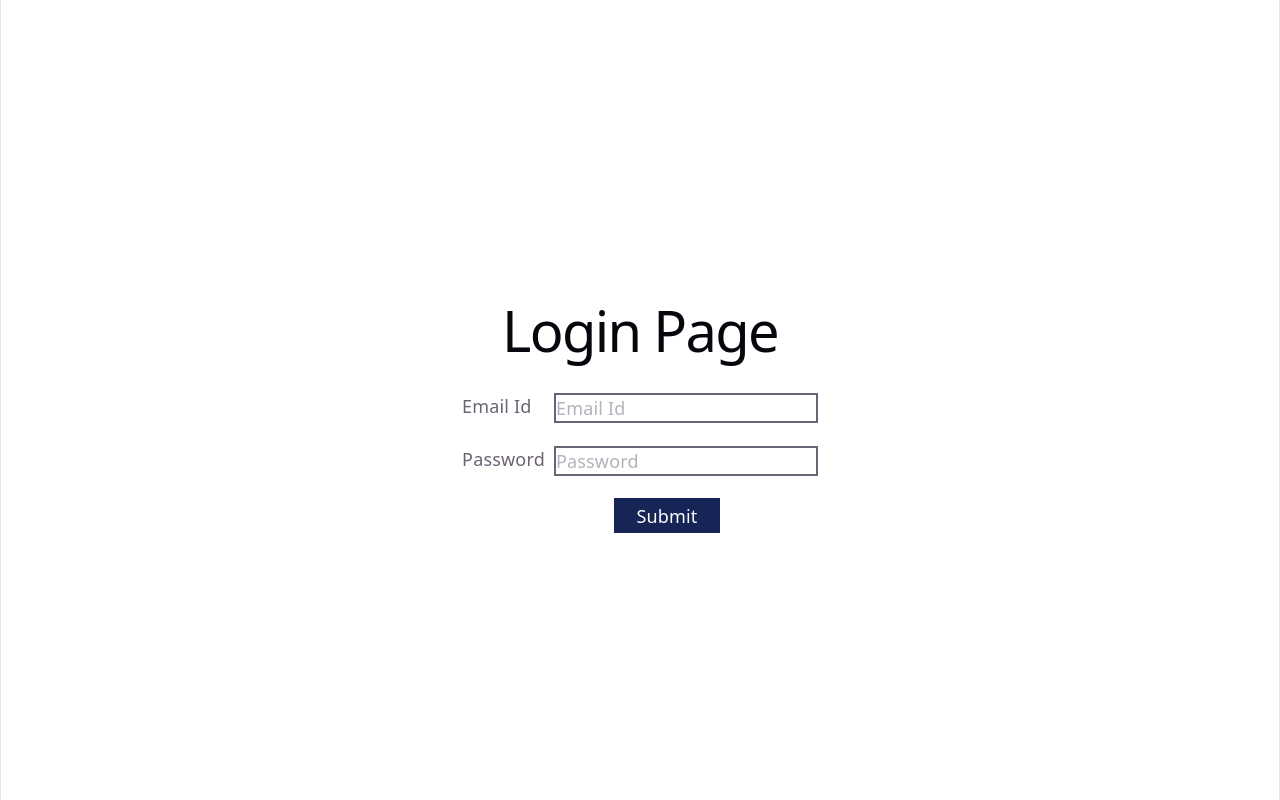
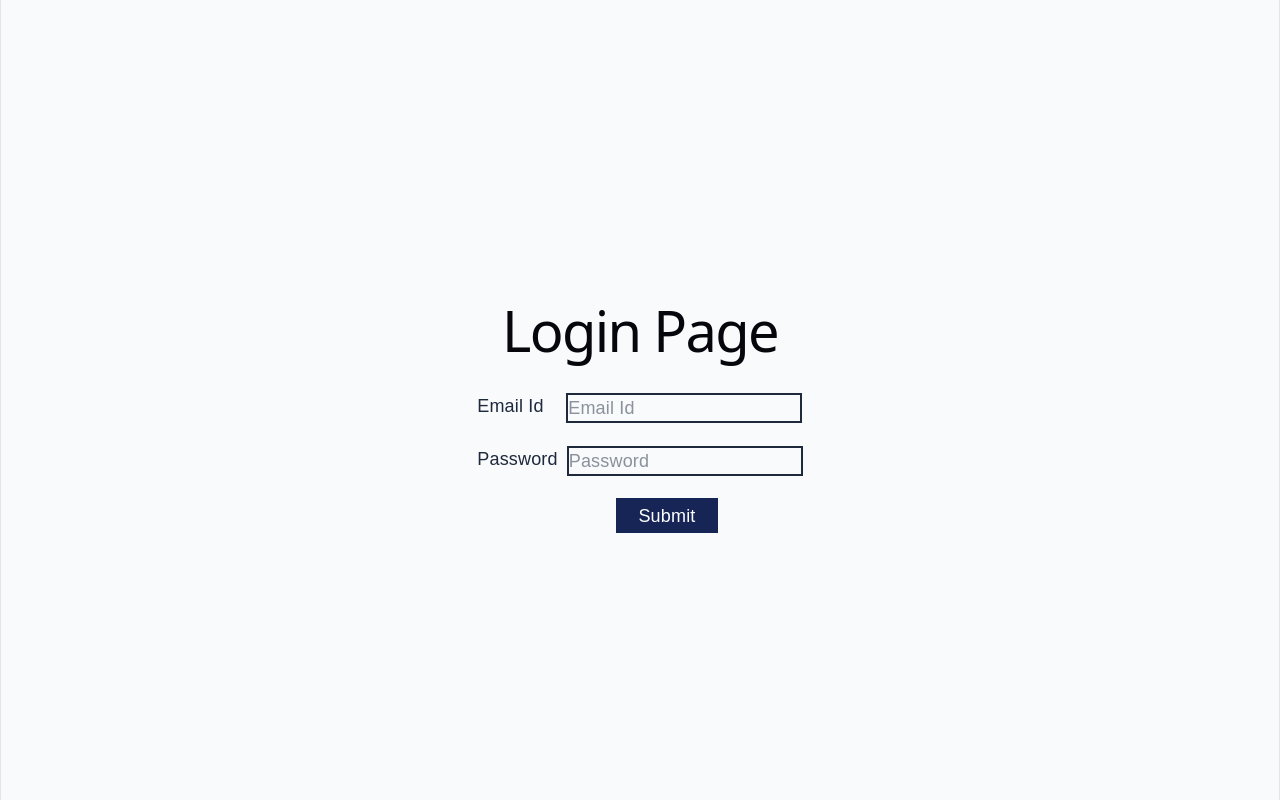
Before and after one commit to vini1237777/FinStack, a React (Vite) app in the folder frontend/: page / in a window 1280 px wide. Built offline with nearby package versions, Linux system fonts and the light colour scheme.

Commit message:
modified css

```diff
--- a/frontend/src/index.css
+++ b/frontend/src/index.css
@@ -1,4 +1,23 @@
 @import "tailwindcss";
+/* @import url("https://fonts.googleapis.com/css2?family=DM+Sans:wght@400;500;600;700&display=swap"); */
+
+body {
+  font-family: "DM Sans", sans-serif;
+  background-color: #f8fafc;
+  color: #1e293b;
+  margin: 0;
+  width: 100vw;
+  height: 100vh;
+}
+
+::-webkit-scrollbar {
+  width: 6px;
+}
+
+::-webkit-scrollbar-thumb {
+  background: #cbd5e1;
+  border-radius: 3px;
+}
 
 :root {
   --text: #6b6375;
@@ -63,12 +82,6 @@
   box-sizing: border-box;
 }
 
-body {
-  margin: 0;
-  width: 100vw;
-  height: 100vh;
-}
-
 h1,
 h2 {
   font-family: var(--heading);
```
